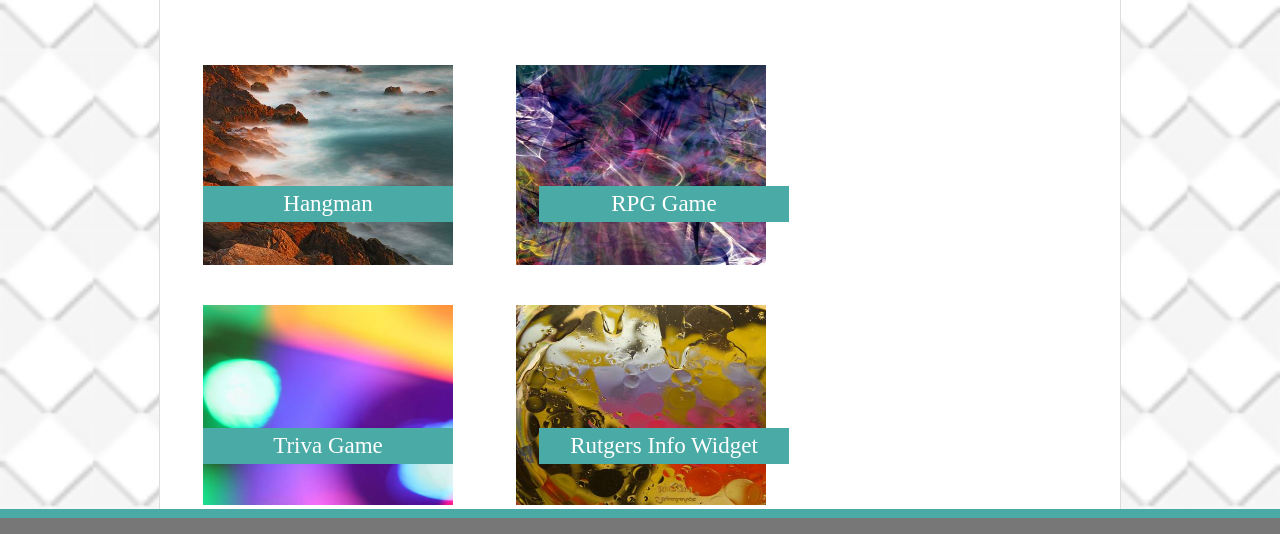
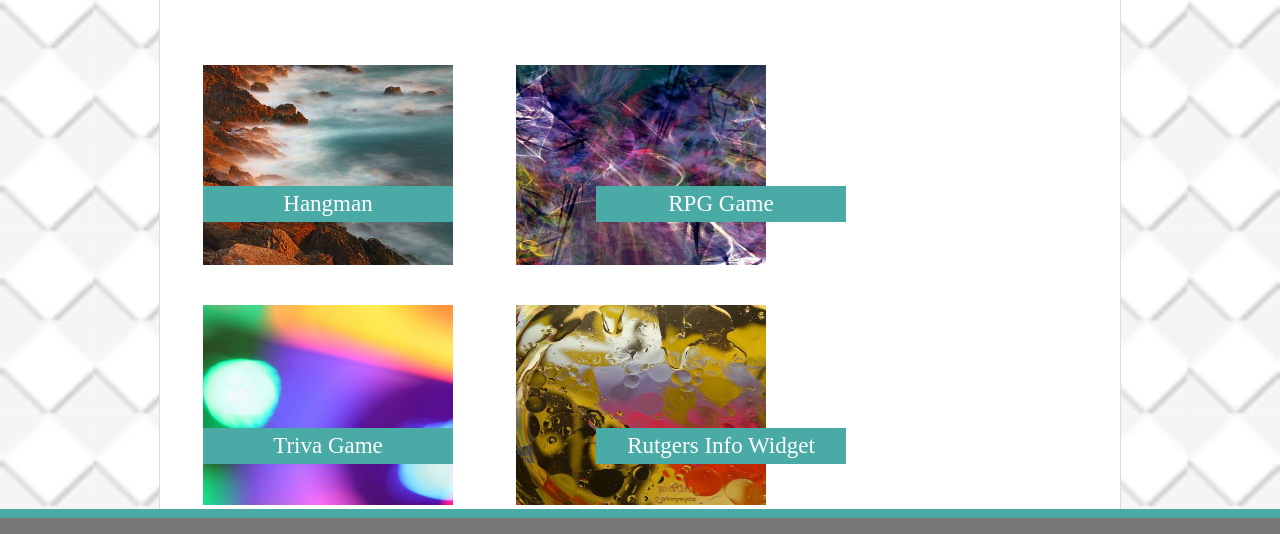
Before and after one commit to swazeyjessup/Basic-Portfolio, a plain HTML site: page portfolio.html in a window 1280 px wide. Shown: the part 227-761 px from the top of the page. Drawn offline with Linux system fonts and the light colour scheme.

Commit message:
Change the postioning on the portfolio page

```diff
--- a/Assets/css/style.css
+++ b/Assets/css/style.css
@@ -62,6 +62,7 @@ main{
  li{
      margin-left: 5x;
  }
+
 
 
 
@@ -236,6 +237,7 @@ main{
      top: 370px;
      padding: 5px 0;
 
+
  }
 
  .seven{
@@ -243,7 +245,7 @@ main{
     float: left;
     width: 50%;
     top: 370px;
-    left: 496px;
+    left: 553px;
     padding: 5px 0;
 
  }
@@ -266,7 +268,7 @@ main{
     float: left;
     width: 50%;
     top: 612px;
-    left: 496px;
+    left: 553px;
     padding: 5px 0;
 
   }
--- a/portfolio.html
+++ b/portfolio.html
@@ -32,7 +32,7 @@
 
         <h2 id="About">Portfolio</h2>
 
-
+        <div></div>
         <img class="img one" src="Assets/images/makeup-pic.jpeg" >
         <img class="img two" src="Assets/images/dino-pic.jpeg">
         <img class="img three" src="Assets/images/laptop.jpeg">
@@ -48,7 +48,7 @@
         <br>
         <br>
         <br>
-        <!-- <p class="word eleven"> yellow </p> -->
+
     </main>
 
 
```
